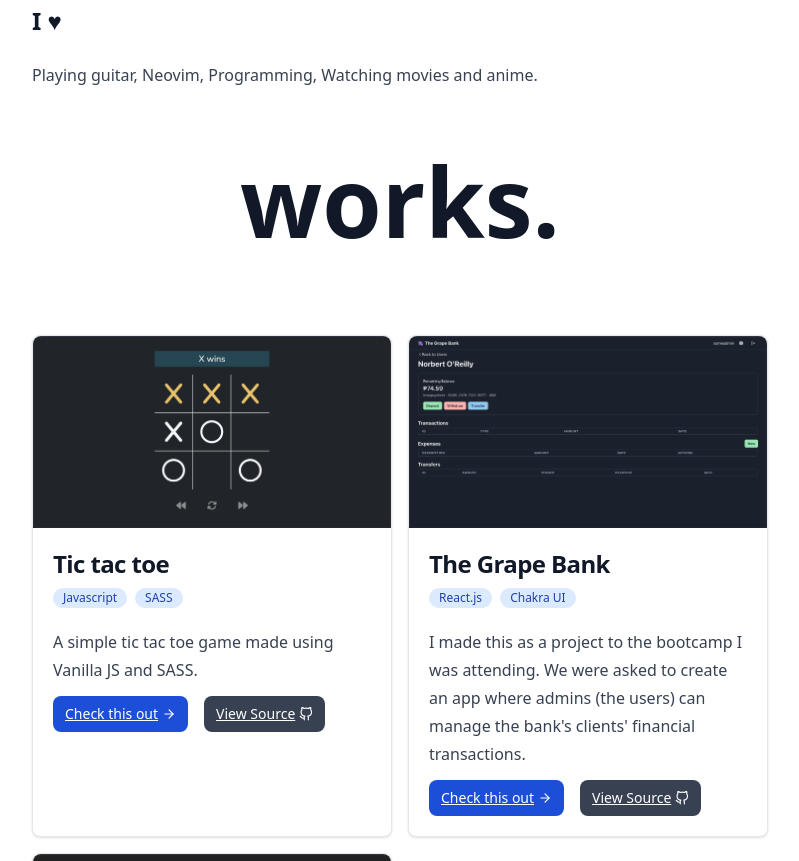
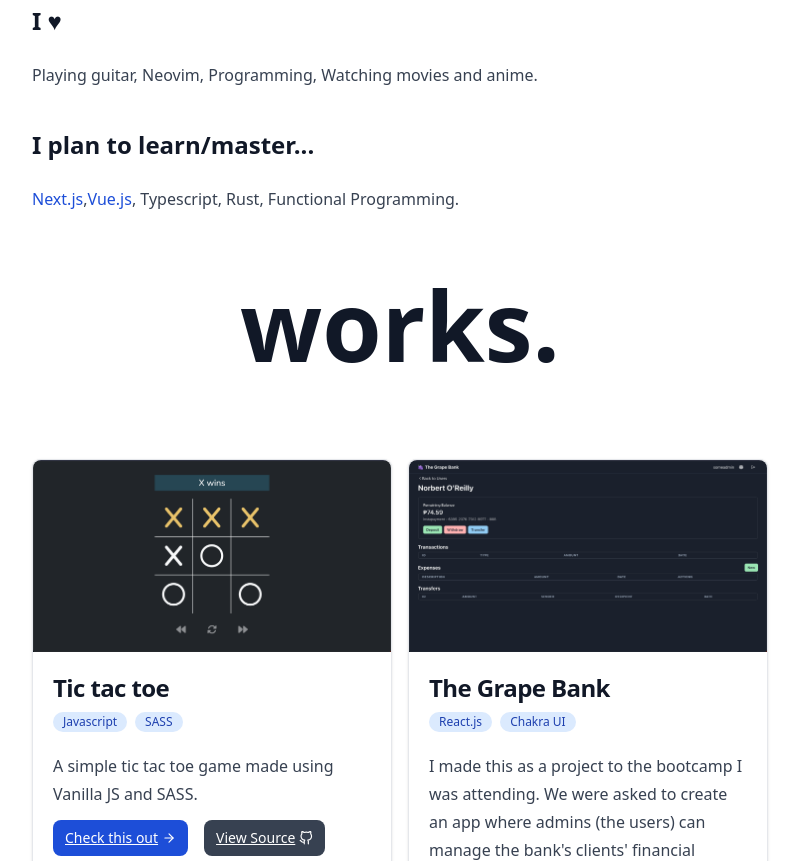
Before and after one commit to danjvarela/personal-website, a Next.js app: page / in a window 1280 px wide. Shown: the part 1680-2541 px from the top of the page, without its empty margins (240-1039 px from the left). Built offline with nearby package versions, Linux system fonts and the light colour scheme.

Commit message:
Add technologies to learn

```diff
--- a/src/components/About.tsx
+++ b/src/components/About.tsx
@@ -60,6 +60,12 @@ export default function About() {
       <p className="w-full">
         Playing guitar, Neovim, Programming, Watching movies and anime.
       </p>
+      <h2 className="w-full text-left mt-5">I plan to learn/master...</h2>
+      <p className="w-full">
+        <a className="text-blue-700 no-underline hover:underline" href="https://nextjs.org/" target='_blank'>Next.js</a>,
+        <a className="text-blue-700 no-underline hover:underline" href="https://vuejs.org/" target='_blank'>Vue.js</a>,
+        Typescript, Rust, Functional Programming.
+      </p>
     </Section>
   )
 }
```
